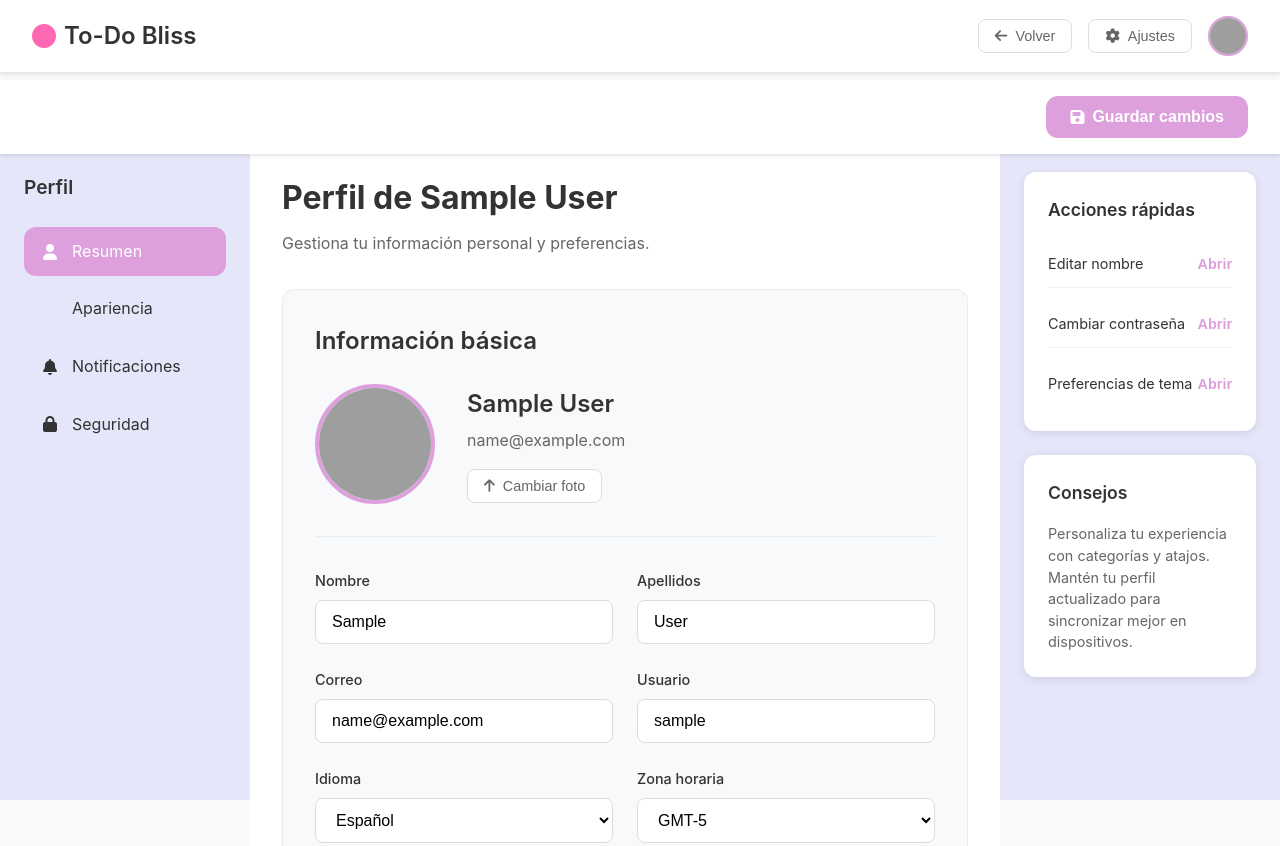
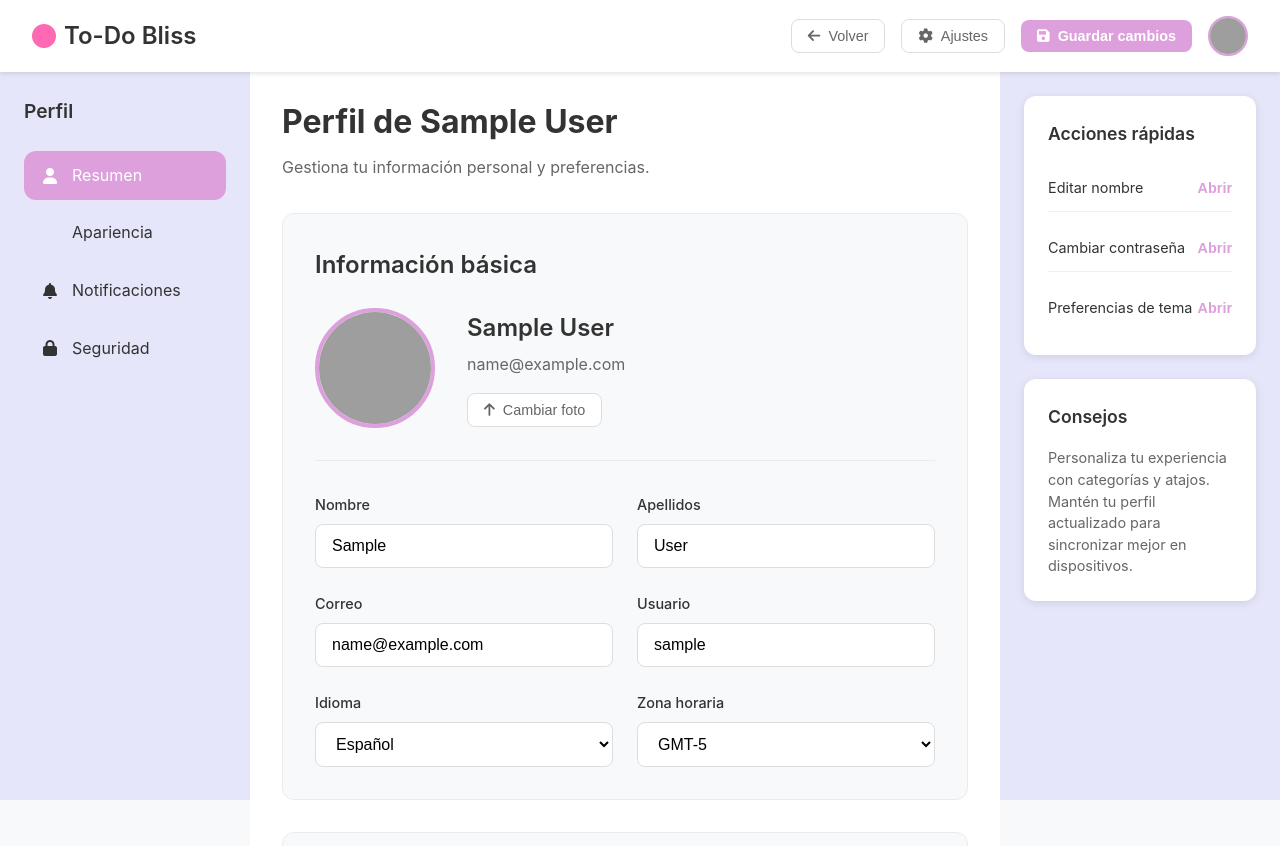
Before and after one commit to bombonkath/Focuslist, a plain HTML site: page profile.html in a window 1280 px wide. Shown: the top 846 px of the page. Drawn offline with Linux system fonts and the light colour scheme; sample sign-in values are in the browser's storage; grey boxes are pictures that could not be loaded; some icons are missing.

Commit message:
Fix profile layout: integrate save button in header and fix spacing
- Move 'Guardar cambios' button from separate bar to header-right
- Remove separate save-changes-bar element
- Fix profile container margin-top to 64px (matching main app)
- Fix sidebar positions to align with header (top: 64px)
- Fix section cards overflow and padding issues
- Update email to kate16_94@hotmail.com
- Add margin-right to content for right sidebar visibility
- Improve layout consistency with main app design
- Remove unnecessary spacing between header and content

```diff
--- a/profile.css
+++ b/profile.css
@@ -89,30 +89,17 @@ body {
     object-fit: cover;
 }
 
-/* Save Changes Bar */
-.save-changes-bar {
-    position: fixed;
-    top: 80px;
-    left: 0;
-    right: 0;
-    background-color: #ffffff;
-    padding: 1rem 2rem;
-    box-shadow: 0 2px 4px rgba(0,0,0,0.1);
-    z-index: 999;
-    display: flex;
-    justify-content: flex-end;
-}
-
+/* Save Button in Header */
 .save-btn {
     display: flex;
     align-items: center;
     gap: 0.5rem;
-    padding: 0.75rem 1.5rem;
+    padding: 0.5rem 1rem;
     background-color: #DDA0DD;
     color: white;
     border: none;
-    border-radius: 12px;
-    font-size: 1rem;
+    border-radius: 8px;
+    font-size: 0.9rem;
     font-weight: 600;
     cursor: pointer;
     transition: all 0.2s;
@@ -127,8 +114,8 @@ body {
 /* Profile Container */
 .profile-container {
     display: flex;
-    margin-top: 140px;
-    min-height: calc(100vh - 140px);
+    margin-top: 64px;
+    min-height: calc(100vh - 64px);
     height: auto;
 }
 
@@ -140,8 +127,8 @@ body {
     flex-shrink: 0;
     position: fixed;
     left: 0;
-    top: 140px;
-    height: calc(100vh - 140px);
+    top: 64px;
+    height: calc(100vh - 64px);
     overflow-y: auto;
 }
 
@@ -193,7 +180,7 @@ body {
     margin-right: 300px;
     padding: 2rem;
     padding-bottom: 4rem;
-    min-height: calc(100vh - 140px);
+    min-height: calc(100vh - 64px);
     overflow-y: auto;
 }
 
@@ -481,8 +468,8 @@ body {
     flex-shrink: 0;
     position: fixed;
     right: 0;
-    top: 140px;
-    height: calc(100vh - 140px);
+    top: 64px;
+    height: calc(100vh - 64px);
     overflow-y: auto;
 }
 
--- a/profile.html
+++ b/profile.html
@@ -25,18 +25,15 @@
                 <i class="fas fa-cog"></i>
                 <span>Ajustes</span>
             </button>
+            <button class="save-btn" id="saveBtn">
+                <i class="fas fa-save"></i>
+                <span>Guardar cambios</span>
+            </button>
             <div class="user-avatar">
                 <img src="https://ui-avatars.com/api/?name=María+López&background=ff69b4&color=fff" alt="María López" id="profileAvatar">
             </div>
         </div>
     </header>
-
-    <div class="save-changes-bar">
-        <button class="save-btn" id="saveBtn">
-            <i class="fas fa-save"></i>
-            <span>Guardar cambios</span>
-        </button>
-    </div>
 
     <div class="profile-container">
         <!-- Left Sidebar -->
```
